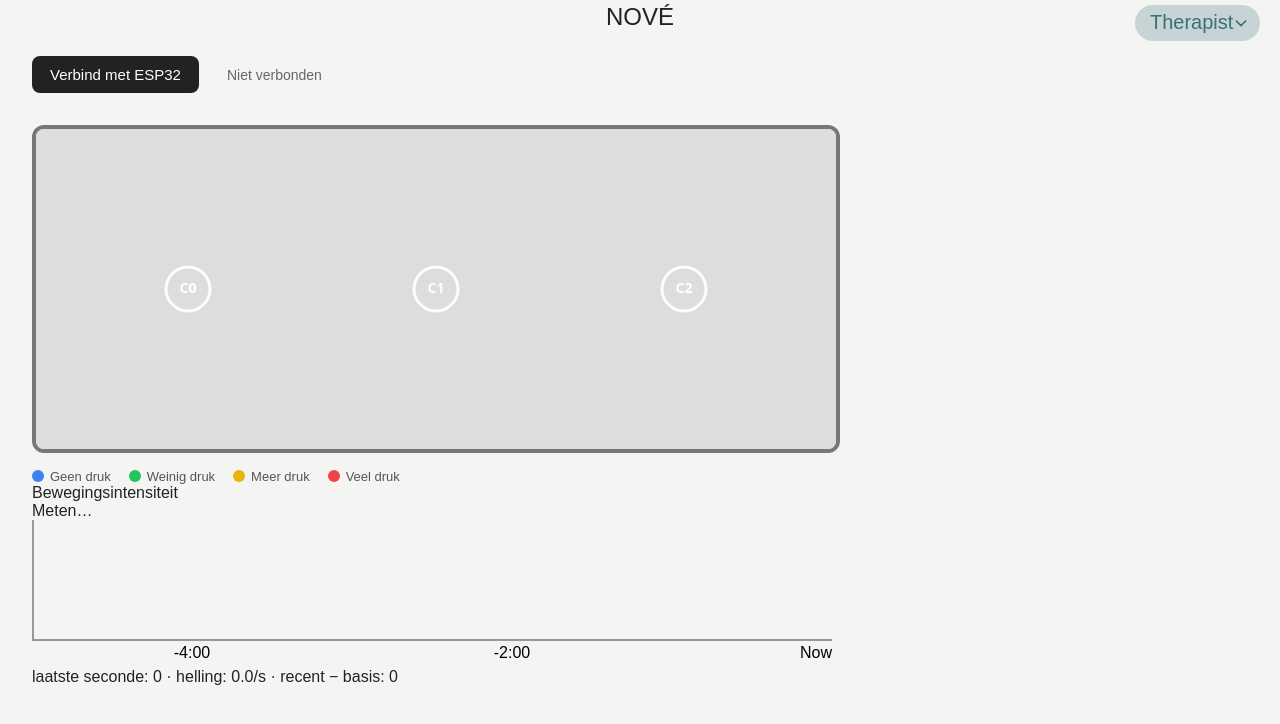
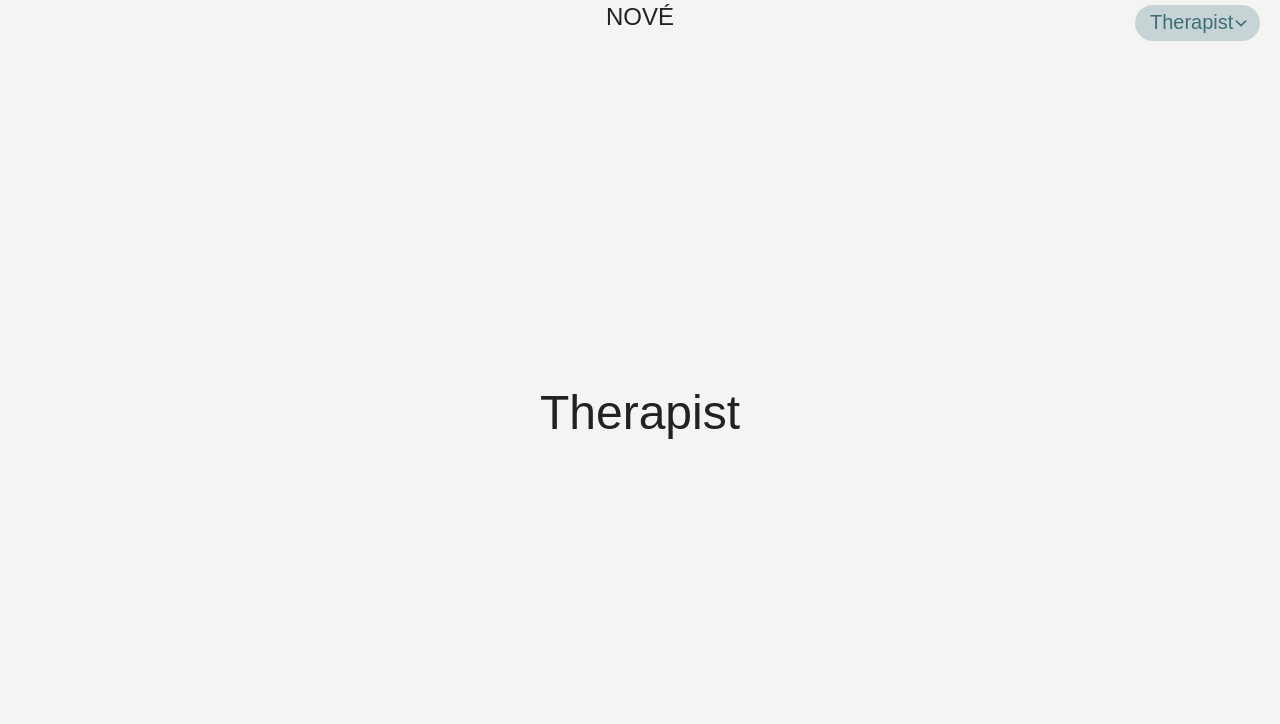
Before and after one commit to Sophievanderburg/FMP_testHeatmap, a React (Create React App) app: page / in a window 1280 px wide. Shown: the top 724 px of the page. Built offline with nearby package versions, Linux system fonts and the light colour scheme; a web font is replaced by a local one.

Commit message:
fix error

```diff
--- a/src/App.js
+++ b/src/App.js
@@ -47,10 +47,10 @@ export default function App() {
       </header>
 
       {/* Het gekozen scherm */}
-      {screen === "therapist" && (
-        <TherapistScreen serial={serial} intensity={intensity} />
+      {screen === "therapist" && <TherapistScreen />}
+      {screen === "client" && (
+        <ClientScreen serial={serial} intensity={intensity} />
       )}
-      {screen === "client" && <ClientScreen />}
 
       <footer></footer>
     </>
--- a/src/screens/ClientScreen.css
+++ b/src/screens/ClientScreen.css
@@ -1,15 +1,10 @@
 /* =====================================================================
-   ClientScreen.css — OPMAAK VAN HET CLIËNTSCHERM
+   ClientScreen.css — OPMAAK VAN HET CLIËNTSCHERM (indeling)
+   Hoe de onderdelen op dit scherm ten opzichte van elkaar staan.
    ===================================================================== */
 
-.client-screen {
-  min-height: 97vh; /* Minstens de hele hoogte van het scherm */
-  display: flex;
-  align-items: center; /* Verticaal in het midden */
-  justify-content: center; /* Horizontaal in het midden */
-  box-sizing: border-box;
+/* Kolom met heatmap, legenda en grafiek */
+.heatmap-wrapper {
+  margin-top: 32px;
+  max-width: 800px; /* Zelfde breedte als HEATMAP.width in config.js */
 }
-
-.client-title {
-  font-size: 48px;
-}
--- a/src/screens/ClientScreen.js
+++ b/src/screens/ClientScreen.js
@@ -1,14 +1,34 @@
 // =====================================================================
 //  ClientScreen.js — HET SCHERM VOOR DE CLIËNT
-//  Voor nu alleen het woord "Client" in het midden.
-//  Hier kun je later zelf onderdelen aan toevoegen.
+//  (Dit was eerst App.js.)
+//
+//  Dit scherm haalt zelf GEEN data op; die krijgt het binnen via props
+//  vanuit App.js. Zo blijft de verbinding met de ESP32 (en de grafiek
+//  van de laatste 5 minuten) bestaan als je even naar "Client" wisselt.
+//
+//  Props:
+//   serial    -> { values, status, error, connect } uit useSerialData
+//   intensity -> { history, trend, stats } uit useMovementIntensity
 // =====================================================================
 import "./ClientScreen.css";
+import ConnectionBar from "../components/ConnectionBar.js";
+import Heatmap from "../components/Heatmap.js";
+import Legend from "../components/Legend.js";
+import IntensityGraph from "../components/IntensityGraph.js";
 
-export default function ClientScreen() {
+export default function ClientScreen({ serial, intensity }) {
+  const { values, status, error, connect } = serial;
+  const { history, trend, stats } = intensity;
+
   return (
-    <main className="client-screen">
-      <p className="client-title">Client</p>
+    <main>
+      <ConnectionBar status={status} error={error} onConnect={connect} />
+
+      <div className="heatmap-wrapper">
+        <Heatmap values={values} />
+        <Legend />
+        <IntensityGraph history={history} trend={trend} stats={stats} />
+      </div>
     </main>
   );
 }
--- a/src/screens/TherapistScreen.css
+++ b/src/screens/TherapistScreen.css
@@ -1,10 +1,15 @@
 /* =====================================================================
-   TherapistScreen.css — OPMAAK VAN HET THERAPEUTSCHERM (indeling)
-   Hoe de onderdelen op dit scherm ten opzichte van elkaar staan.
+   TherapistScreen.css — OPMAAK VAN HET THERAPEUTSCHERM
    ===================================================================== */
 
-/* Kolom met heatmap, legenda en grafiek */
-.heatmap-wrapper {
-  margin-top: 32px;
-  max-width: 800px; /* Zelfde breedte als HEATMAP.width in config.js */
+.therapist-screen {
+  min-height: 97vh; /* Minstens de hele hoogte van het scherm */
+  display: flex;
+  align-items: center; /* Verticaal in het midden */
+  justify-content: center; /* Horizontaal in het midden */
+  box-sizing: border-box;
 }
+
+.therapist-title {
+  font-size: 48px;
+}
--- a/src/screens/TherapistScreen.js
+++ b/src/screens/TherapistScreen.js
@@ -1,34 +1,14 @@
 // =====================================================================
 //  TherapistScreen.js — HET SCHERM VOOR DE THERAPEUT
-//  (Dit was eerst App.js.)
-//
-//  Dit scherm haalt zelf GEEN data op; die krijgt het binnen via props
-//  vanuit App.js. Zo blijft de verbinding met de ESP32 (en de grafiek
-//  van de laatste 5 minuten) bestaan als je even naar "Client" wisselt.
-//
-//  Props:
-//   serial    -> { values, status, error, connect } uit useSerialData
-//   intensity -> { history, trend, stats } uit useMovementIntensity
+//  Voor nu alleen het woord "Therapist" in het midden.
+//  Hier kun je later zelf onderdelen aan toevoegen.
 // =====================================================================
 import "./TherapistScreen.css";
-import ConnectionBar from "../components/ConnectionBar.js";
-import Heatmap from "../components/Heatmap.js";
-import Legend from "../components/Legend.js";
-import IntensityGraph from "../components/IntensityGraph.js";
 
-export default function TherapistScreen({ serial, intensity }) {
-  const { values, status, error, connect } = serial;
-  const { history, trend, stats } = intensity;
-
+export default function TherapistScreen() {
   return (
-    <main>
-      <ConnectionBar status={status} error={error} onConnect={connect} />
-
-      <div className="heatmap-wrapper">
-        <Heatmap values={values} />
-        <Legend />
-        <IntensityGraph history={history} trend={trend} stats={stats} />
-      </div>
+    <main className="therapist-screen">
+      <p className="therapist-title">Therapist</p>
     </main>
   );
 }
```
